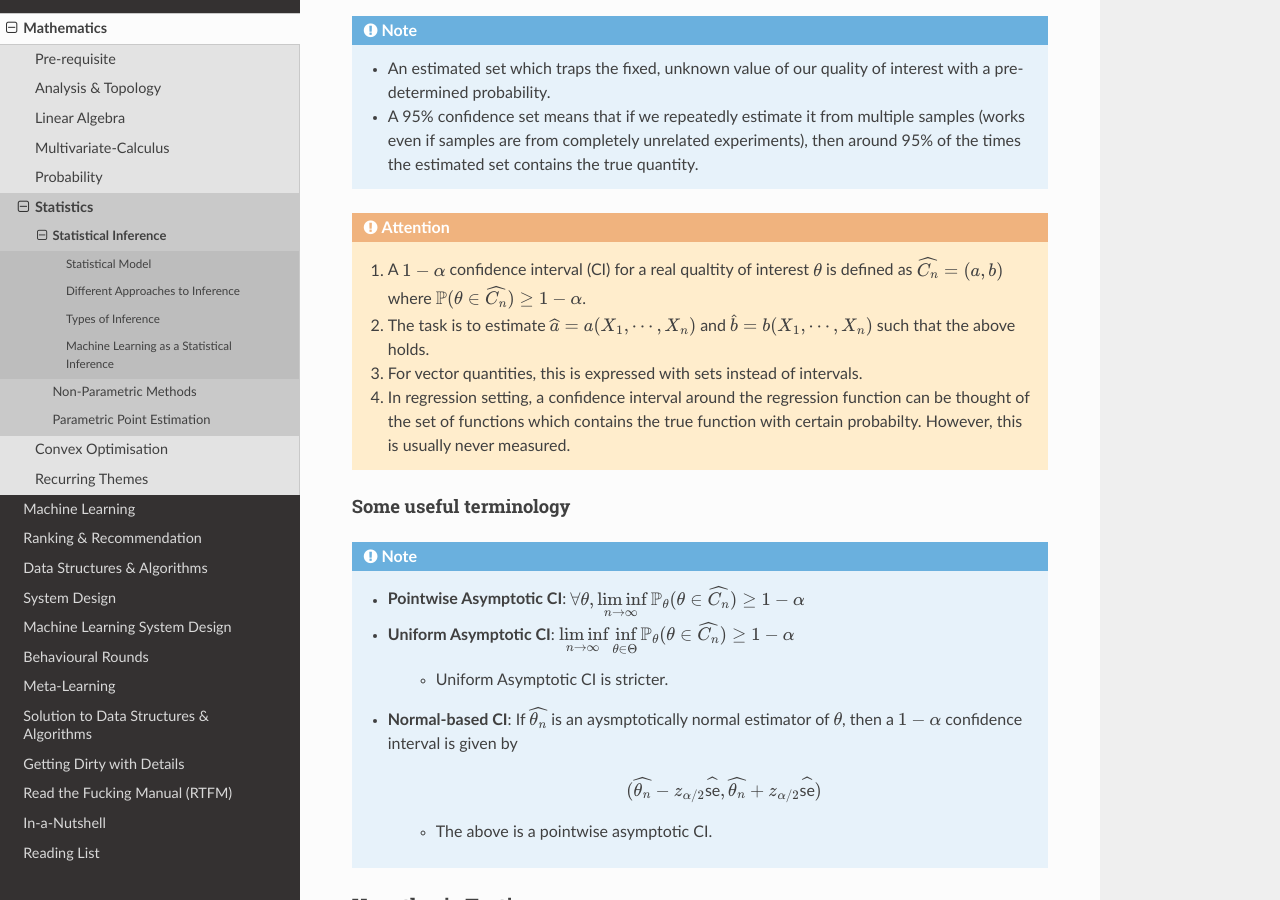
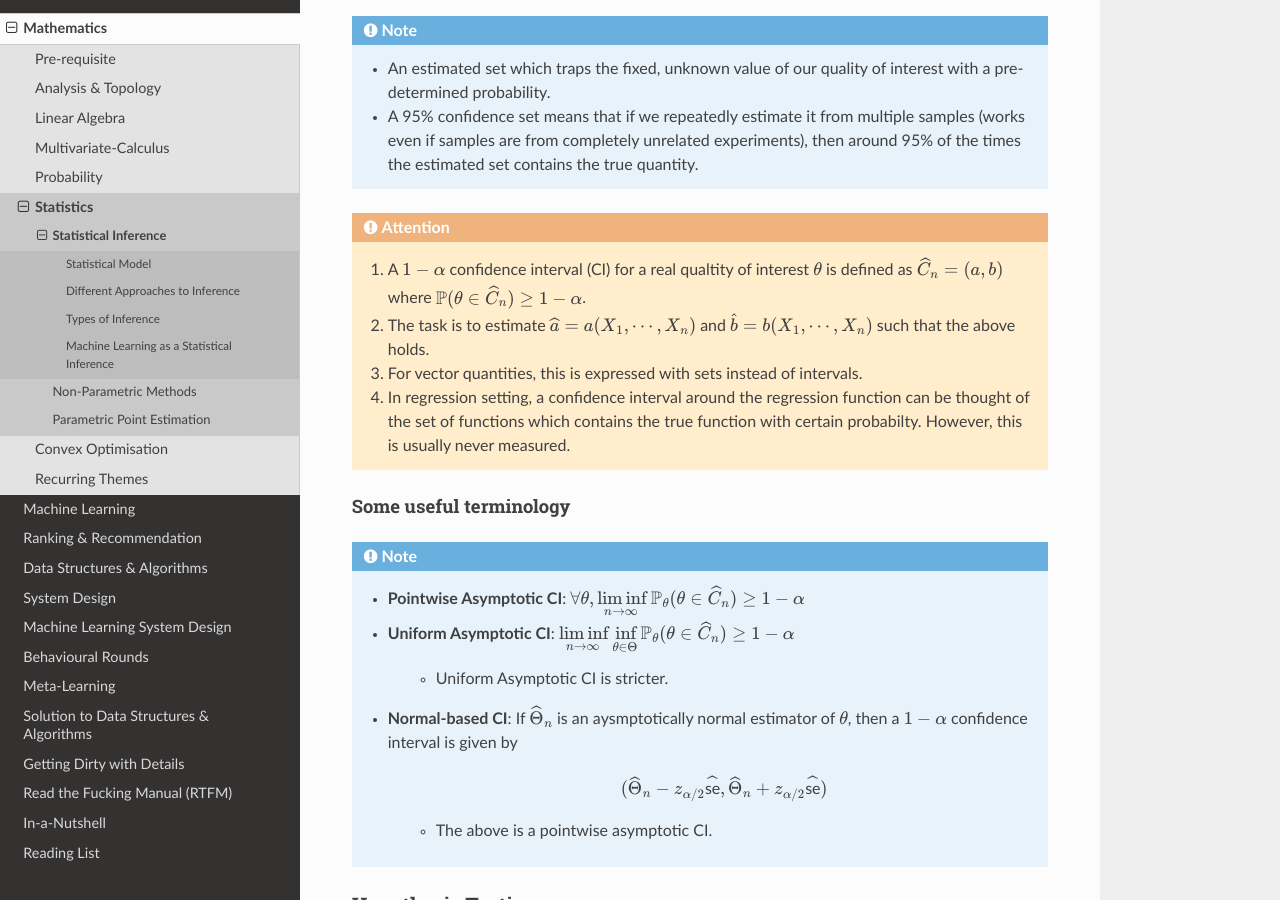
Before and after one commit to uselesstechjunks/leetcode, a Sphinx documentation site: the page built from docs/source/math/stat/inference.rst, in a window 1280 px wide and 900 px high, scrolled down 4032 px. Built offline with Sphinx 7.4.7 and the Read the Docs theme 2.0.0, drawn with Linux system fonts in a browser that asks for light colours; some of the changed text lies outside the part shown.

Commit message:
Update inference.rst

```diff
--- a/docs/source/math/stat/inference.rst
+++ b/docs/source/math/stat/inference.rst
@@ -115,8 +115,8 @@ Some useful terminology
 
 .. note::
 	* **Unbiased Estimator**: If :math:`\text{b}(\widehat{\Theta}_n)=0`.
-	* **Asymptotically Unbiased Estimator**: If :math:`\widehat{\Theta_n}\xrightarrow[]{L_1}\theta` (or :math:`\Theta`).
-	* **Consistent Estimator**: If :math:`\widehat{\Theta_n}\xrightarrow[]{P}\theta` (or :math:`\Theta`).
+	* **Asymptotically Unbiased Estimator**: If :math:`\widehat{\Theta}_n\xrightarrow[]{L_1}\theta` (or :math:`\Theta`).
+	* **Consistent Estimator**: If :math:`\widehat{\Theta}_n\xrightarrow[]{P}\theta` (or :math:`\Theta`).
 	* **Asymptotically Normal Estimator**:
 
 		* Classical: :math:`\frac{\widehat{\Theta}_n-\theta}{\widehat{\text{se}}(\widehat{\Theta}_n)}\xrightarrow[]{D}\mathcal{N}(0,1)`.
@@ -136,7 +136,7 @@ Confidence Set Estimation
 	* A 95% confidence set means that if we repeatedly estimate it from multiple samples (works even if samples are from completely unrelated experiments), then around 95% of the times the estimated set contains the true quantity.
 
 .. attention::
-	#. A :math:`1-\alpha` confidence interval (CI) for a real qualtity of interest :math:`\theta` is defined as :math:`\widehat{C_n}=(a,b)` where :math:`\mathbb{P}(\theta\in\widehat{C_n})\ge 1-\alpha`.
+	#. A :math:`1-\alpha` confidence interval (CI) for a real qualtity of interest :math:`\theta` is defined as :math:`\widehat{C}_n=(a,b)` where :math:`\mathbb{P}(\theta\in\widehat{C}_n)\ge 1-\alpha`.
 	#. The task is to estimate :math:`\widehat{a}=a(X_1,\cdots,X_n)` and :math:`\widehat{b}=b(X_1,\cdots,X_n)` such that the above holds.
 	#. For vector quantities, this is expressed with sets instead of intervals.
 	#. In regression setting, a confidence interval around the regression function can be thought of the set of functions which contains the true function with certain probabilty. However, this is usually never measured.
@@ -144,13 +144,13 @@ Confidence Set Estimation
 Some useful terminology
 -------------------------------------------------------------------------------------------
 .. note::
-	* **Pointwise Asymptotic CI**: :math:`\forall\theta,\liminf\limits_{n\to\infty}\mathbb{P}_{\theta}(\theta\in\widehat{C_n})\ge 1-\alpha`
-	* **Uniform Asymptotic CI**: :math:`\liminf\limits_{n\to\infty}\inf\limits_{\theta\in\Theta}\mathbb{P}_{\theta}(\theta\in\widehat{C_n})\ge 1-\alpha`
+	* **Pointwise Asymptotic CI**: :math:`\forall\theta,\liminf\limits_{n\to\infty}\mathbb{P}_{\theta}(\theta\in\widehat{C}_n)\ge 1-\alpha`
+	* **Uniform Asymptotic CI**: :math:`\liminf\limits_{n\to\infty}\inf\limits_{\theta\in\Theta}\mathbb{P}_{\theta}(\theta\in\widehat{C}_n)\ge 1-\alpha`
 
 		* Uniform Asymptotic CI is stricter.
-	* **Normal-based CI**: If :math:`\widehat{\theta_n}` is an aysmptotically normal estimator of :math:`\theta`, then a :math:`1-\alpha` confidence interval is given by
+	* **Normal-based CI**: If :math:`\widehat{\Theta}_n` is an aysmptotically normal estimator of :math:`\theta`, then a :math:`1-\alpha` confidence interval is given by
 
-		.. math:: (\widehat{\theta_n}-z_{\alpha/2}\widehat{\text{se}},\widehat{\theta_n}+z_{\alpha/2}\widehat{\text{se}})
+		.. math:: (\widehat{\Theta}_n-z_{\alpha/2}\widehat{\text{se}},\widehat{\Theta}_n+z_{\alpha/2}\widehat{\text{se}})
 
 		* The above is a pointwise asymptotic CI.
 
```
